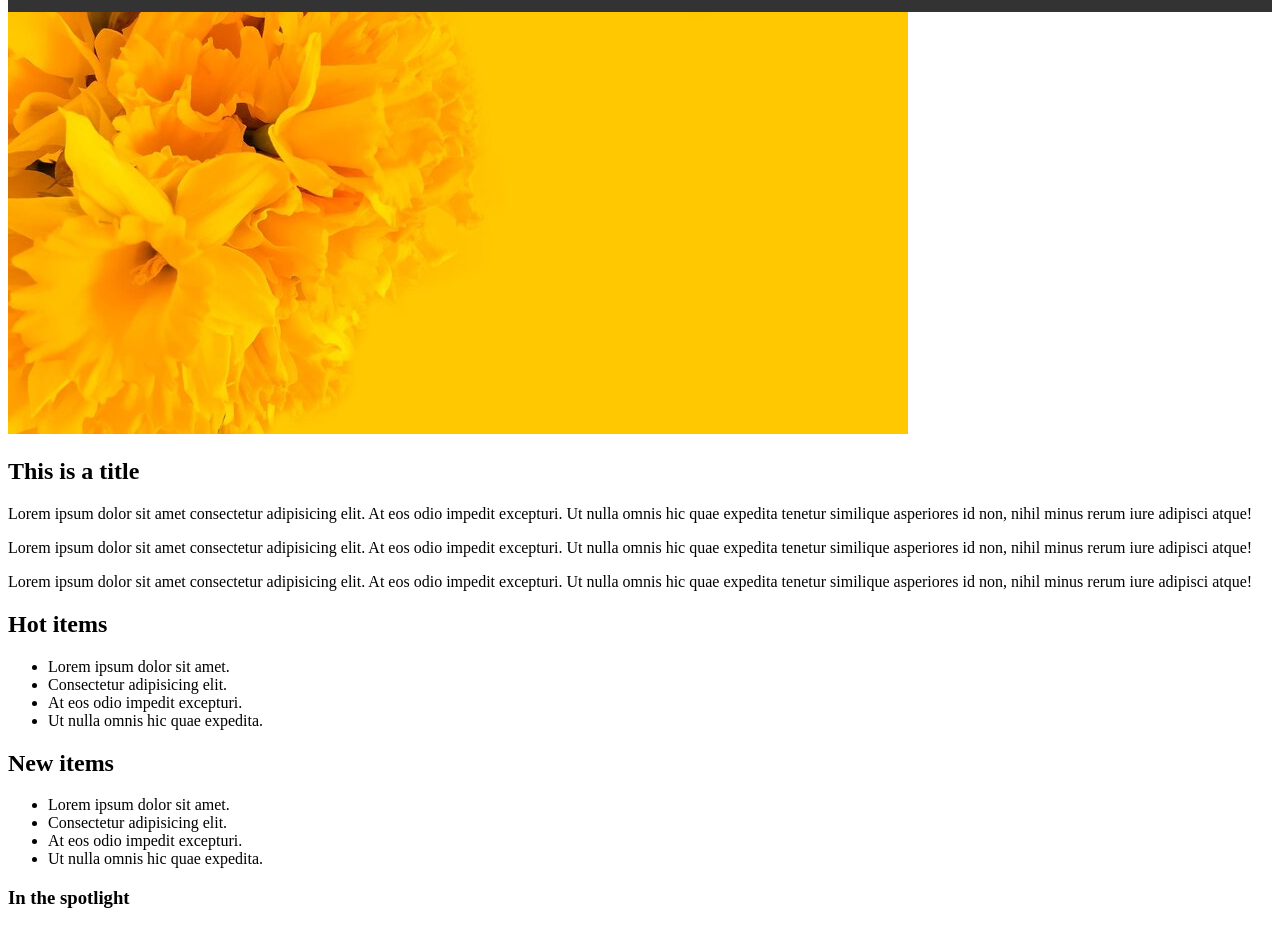
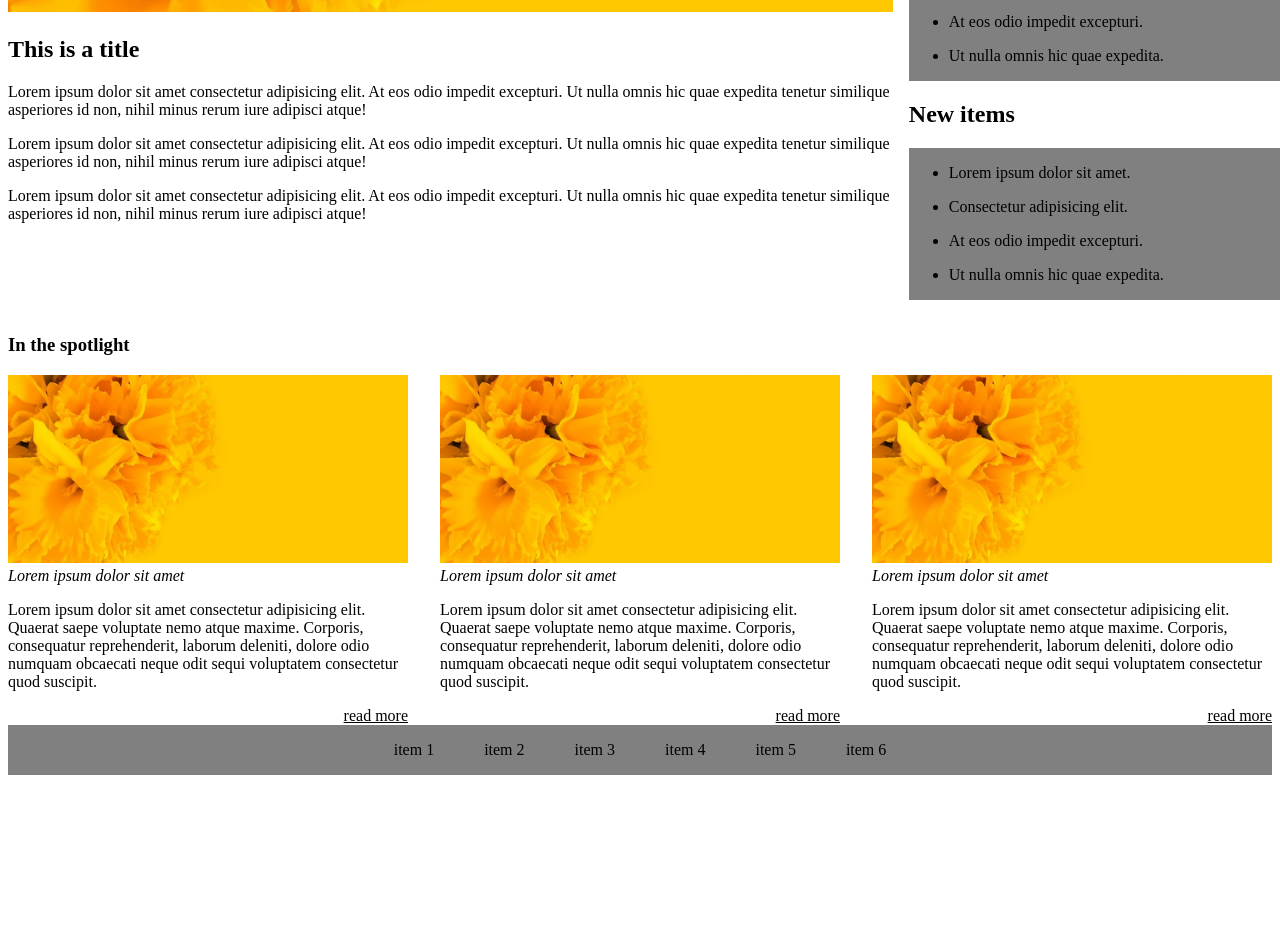
Before and after one commit to edarcode/taller_3_frg, a plain HTML site: page pages/ejercio1/ejercicio1.html in a window 1280 px wide. Shown: the part 296-1221 px from the top of the page. After the commit the page ends 1079 px from the top, so only its background shows below. Drawn offline with Linux system fonts and the light colour scheme.

Commit message:
ejercio 1 terminado

```diff
--- a/pages/ejercio1/ejercicio1.html
+++ b/pages/ejercio1/ejercicio1.html
@@ -23,30 +23,31 @@
       </nav>
     </header>
     <main>
+      <div class="container1">
         <article>
-        <img src="/assets/image.png" alt="flores amarillas" />
+          <img class="flor" src="/assets/image.png" alt="flores amarillas" />
           <h1>This is a title</h1>
           <p>
             Lorem ipsum dolor sit amet consectetur adipisicing elit. At eos odio
-          impedit excepturi. Ut nulla omnis hic quae expedita tenetur similique
-          asperiores id non, nihil minus rerum iure adipisci atque!
+            impedit excepturi. Ut nulla omnis hic quae expedita tenetur
+            similique asperiores id non, nihil minus rerum iure adipisci atque!
           </p>
           <p>
             Lorem ipsum dolor sit amet consectetur adipisicing elit. At eos odio
-          impedit excepturi. Ut nulla omnis hic quae expedita tenetur similique
-          asperiores id non, nihil minus rerum iure adipisci atque!
+            impedit excepturi. Ut nulla omnis hic quae expedita tenetur
+            similique asperiores id non, nihil minus rerum iure adipisci atque!
           </p>
           <p>
             Lorem ipsum dolor sit amet consectetur adipisicing elit. At eos odio
-          impedit excepturi. Ut nulla omnis hic quae expedita tenetur similique
-          asperiores id non, nihil minus rerum iure adipisci atque!
+            impedit excepturi. Ut nulla omnis hic quae expedita tenetur
+            similique asperiores id non, nihil minus rerum iure adipisci atque!
           </p>
         </article>
 
         <aside>
           <div>
             <h2>Hot items</h2>
-          <ul>
+            <ul class="listas">
               <li>Lorem ipsum dolor sit amet.</li>
               <li>Consectetur adipisicing elit.</li>
               <li>At eos odio impedit excepturi.</li>
@@ -55,7 +56,7 @@
           </div>
           <div>
             <h2>New items</h2>
-          <ul>
+            <ul class="listas">
               <li>Lorem ipsum dolor sit amet.</li>
               <li>Consectetur adipisicing elit.</li>
               <li>At eos odio impedit excepturi.</li>
@@ -63,9 +64,10 @@
             </ul>
           </div>
         </aside>
+      </div>
 
-      <section>
-        <article>
+      <section class="spotlight">
+        <article class="article">
           <h3>In the spotlight</h3>
           <figure>
             <img src="/assets/image.png" alt="flores amarillas" />
@@ -80,7 +82,7 @@
           <a href="#">read more</a>
         </article>
 
-        <article>
+        <article class="article">
           <figure>
             <img src="/assets/image.png" alt="flores amarillas" />
             <figcaption>Lorem ipsum dolor sit amet</figcaption>
@@ -94,7 +96,7 @@
           <a href="#">read more</a>
         </article>
 
-        <article>
+        <article class="article">
           <figure>
             <img src="/assets/image.png" alt="flores amarillas" />
             <figcaption>Lorem ipsum dolor sit amet</figcaption>
@@ -109,7 +111,7 @@
         </article>
       </section>
     </main>
-    <footer>
+    <footer class="footer">
       <div>item 1</div>
       <div>item 2</div>
       <div>item 3</div>
--- a/pages/ejercio1/ejercio1.css
+++ b/pages/ejercio1/ejercio1.css
@@ -4,13 +4,13 @@
 }
 
 .logo {
-  width: 250px;
-  height: 250px;
+  width: 100px;
+  height: 100px;
 }
 
 .bandera {
-  width: 64px;
-  height: 64px;
+  width: 32px;
+  height: 32px;
   margin-left: auto;
 }
 
@@ -21,3 +21,54 @@
   display: flex;
   gap: 16px;
 }
+
+.container1 {
+  display: grid;
+  grid-template-columns: 70% 30%;
+  gap: 16px;
+}
+
+.flor {
+  width: 100%;
+  height: 150px;
+  object-fit: cover;
+}
+
+.listas {
+  display: grid;
+  gap: 16px;
+  background-color: grey;
+  padding-top: 16px;
+  padding-bottom: 16px;
+}
+
+.spotlight {
+  display: grid;
+  grid-template-columns: 1fr 1fr 1fr;
+  align-items: end;
+  gap: 32px;
+}
+
+.article {
+  display: grid;
+}
+
+.article a {
+  justify-self: end;
+}
+
+.article figure {
+  margin: 0;
+}
+
+.spotlight figcaption {
+  font-style: italic;
+}
+
+.footer {
+  display: flex;
+  justify-content: center;
+  gap: 50px;
+  background-color: grey;
+  padding: 16px;
+}
```
Lines whose indentation alone changed are shown as unchanged.
